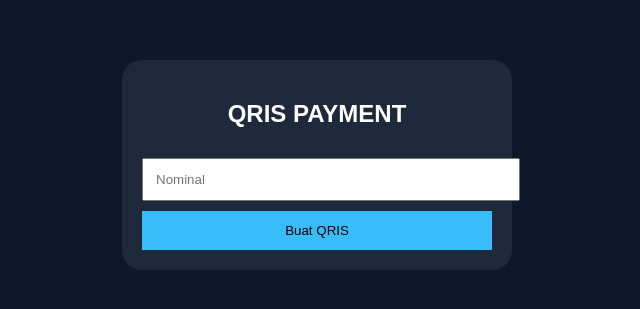
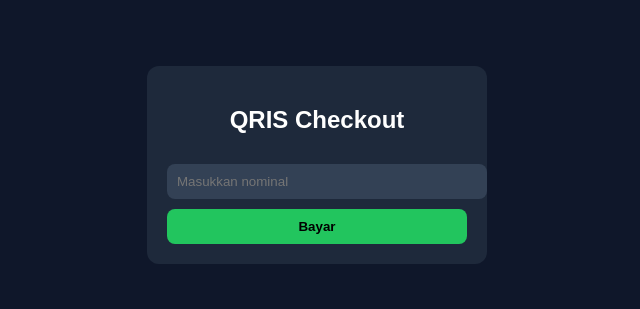
Before and after one commit to ReyZ4YouXGod/reycloud_qris, a website: page public/index.html in a window 1280 px wide. Shown: the part 243-552 px from the top of the page, without its empty margins (323-963 px from the left). Drawn offline with Linux system fonts and the light colour scheme.

Commit message:
Refactor HTML structure and update styles

```diff
--- a/public/index.html
+++ b/public/index.html
@@ -1,82 +1,99 @@
 <!DOCTYPE html>
-<html>
+<html lang="id">
 <head>
+  <meta charset="UTF-8" />
   <title>QRIS Checkout</title>
+  <meta name="viewport" content="width=device-width, initial-scale=1.0" />
 
   <style>
-body{
-  font-family:Arial;
-  background:#0f172a;
-  color:white;
-  display:flex;
-  justify-content:center;
-  align-items:center;
-  height:100vh;
+    body {
+      font-family: Arial, sans-serif;
+      background: #0f172a;
+      color: white;
+      display: flex;
+      justify-content: center;
+      align-items: center;
+      height: 100vh;
     }
-.box{
-  width:350px;
-  background:#1e293b;
-  padding:20px;
-  border-radius:20px;
-  text-align:center;
+    .card {
+      background: #1e293b;
+      padding: 20px;
+      border-radius: 12px;
+      width: 300px;
+      text-align: center;
     }
-input,button{
-  width:100%;
-  padding:12px;
-  margin-top:10px;
+    input, button {
+      width: 100%;
+      padding: 10px;
+      margin-top: 10px;
+      border-radius: 8px;
+      border: none;
     }
-button{
-  background:#38bdf8;
-  border:none;
-  cursor:pointer;
+    input {
+      background: #334155;
+      color: white;
     }
-img{
-  margin-top:15px;
-  width:250px;
+    button {
+      background: #22c55e;
+      color: black;
+      font-weight: bold;
+      cursor: pointer;
+    }
+    img {
+      margin-top: 15px;
+      width: 200px;
     }
   </style>
 </head>
-
 <body>
 
-<div class="box">
-  <h2>QRIS PAYMENT</h2>
+<div class="card">
+  <h2>QRIS Checkout</h2>
 
-  <input id="amount" type="number" placeholder="Nominal">
+  <input type="number" id="amount" placeholder="Masukkan nominal" />
+  <button onclick="createQR()">Bayar</button>
 
-  <button onclick="pay()">Buat QRIS</button>
-
-  <div id="qr"></div>
+  <div id="result"></div>
 </div>
 
 <script>
-async function pay(){
+async function createQR() {
   const amount = document.getElementById("amount").value;
-  const order_id = "INV-" + Date.now();
+  const resultDiv = document.getElementById("result");
 
-  const res = await fetch("/api/create",{
-    method:"POST",
-    headers:{ "Content-Type":"application/json" },
-    body:JSON.stringify({ amount, order_id })
+  resultDiv.innerHTML = "Loading...";
+
+  try {
+    const res = await fetch("/api/create", {
+      method: "POST",
+      headers: {
+        "Content-Type": "application/json"
+      },
+      body: JSON.stringify({ amount })
     });
 
     const data = await res.json();
 
-  const qrImg = "https://api.qrserver.com/v1/create-qr-code/?size=300x300&data=" + data.qr_string;
+    console.log(data);
 
-  document.getElementById("qr").innerHTML = `
+    // SESUAIKAN dengan response API kamu
+    if (data.qr_image) {
+      resultDiv.innerHTML = `
         <p>Scan QR:</p>
-    <img src="${qrImg}">
+        <img src="${data.qr_image}" />
       `;
+    } else if (data.qr_string) {
+      resultDiv.innerHTML = `
+        <p>QR String:</p>
+        <textarea style="width:100%">${data.qr_string}</textarea>
+      `;
+    } else {
+      resultDiv.innerHTML = `<pre>${JSON.stringify(data, null, 2)}</pre>`;
+    }
 
-  setInterval(async ()=>{
-    const r = await fetch(`/api/status?order_id=${order_id}&amount=${amount}`);
-    const d = await r.json();
-
-    if(d.status === "completed"){
-      alert("PEMBAYARAN BERHASIL");
+  } catch (err) {
+    resultDiv.innerHTML = "Error: " + err.message;
   }
-  },5000);
 }
 </script>
 
```
Lines whose indentation alone changed are shown as unchanged.
